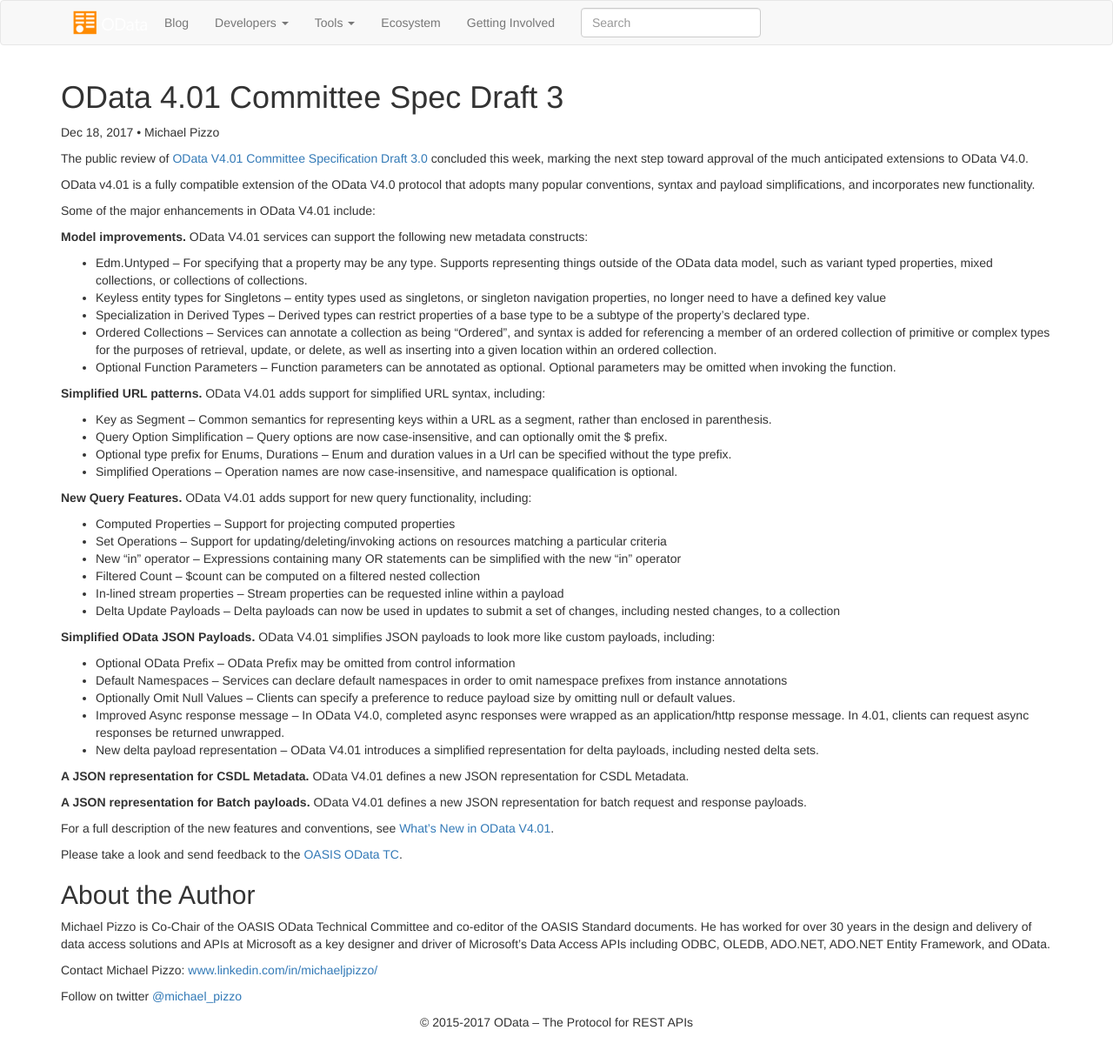
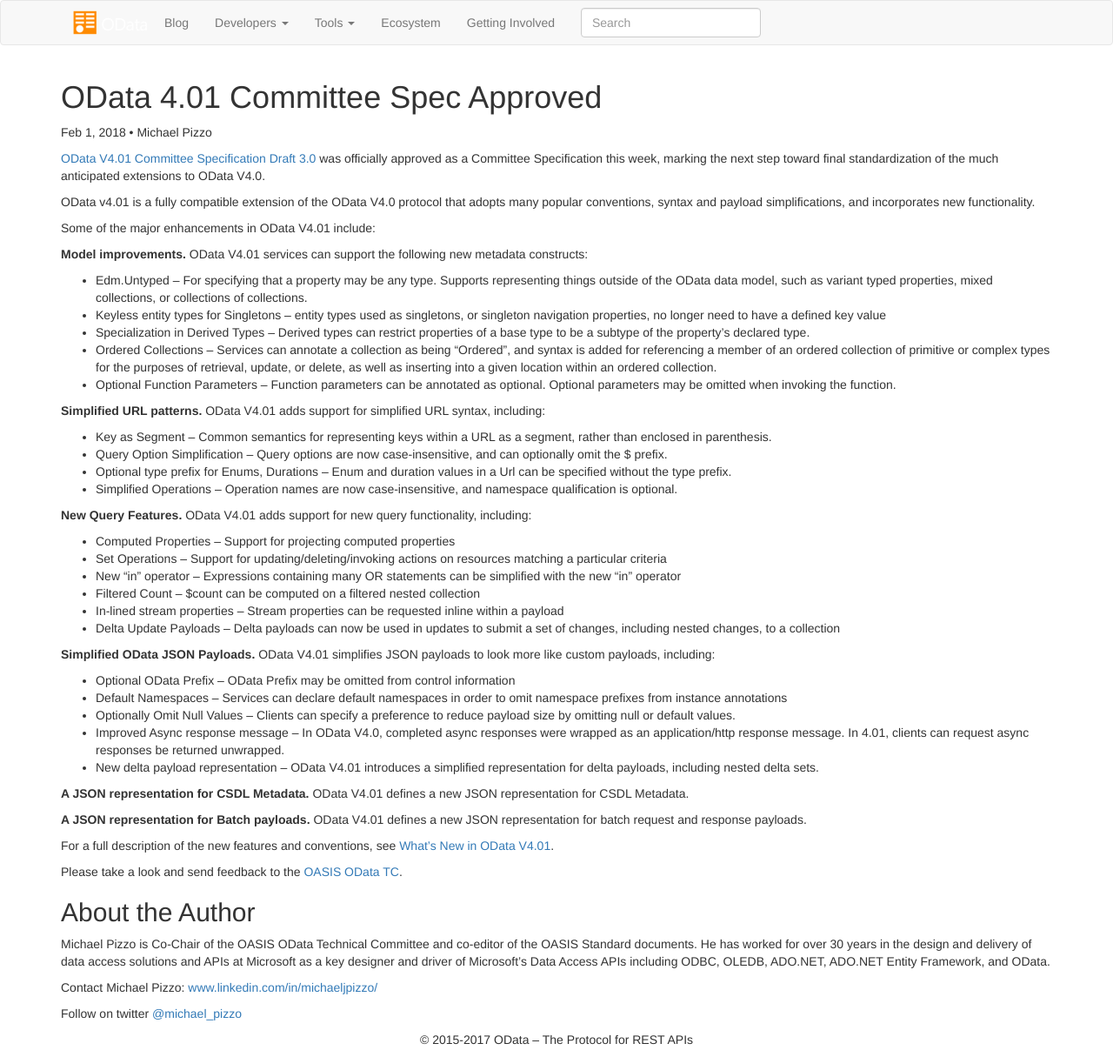
Before and after one commit to OData/odataorg.github.io, a Jekyll site: the page built from _posts/2018-2-1-OData-401-Committee-Spec-Published.md, in a window 1280 px wide. Shown: the whole page at 87% size. Built offline with Jekyll 4.4.1, drawn with Linux system fonts in a browser that asks for light colours; nearby versions of some CDN libraries; library files that are not in the unit come from our copies; comment, search, counter and statistics services are not loaded; a style sheet for code colours, icons or effects is not loaded.

Commit message:
Update 4.01 Committee spec status.

```diff
--- a/_posts/2017-12-18-OData-401-Committee-Spec-Draft-3.md
+++ b/_posts/2018-2-1-OData-401-Committee-Spec-Published.md
@@ -1,10 +1,10 @@
 ---
 layout: post
-title: OData 4.01 Committee Spec Draft 3
-date: 2017-12-18 17:59:43.000000000 +08:00
+title: OData 4.01 Committee Spec Approved
+date: 2018-2-1 17:59:43.000000000 +08:00
 author: Michael Pizzo
 ---
-The public review of [OData V4.01 Committee Specification Draft 3.0](http://docs.oasis-open.org/odata/odata/v4.01/csprd04/part1-protocol/odata-v4.01-csprd04-part1-protocol.html) concluded this week, marking the next step toward approval of the much anticipated extensions to OData V4.0.
+[OData V4.01 Committee Specification Draft 3.0](http://docs.oasis-open.org/odata/odata/v4.01/csprd04/part1-protocol/odata-v4.01-csprd04-part1-protocol.html) was officially approved as a Committee Specification this week, marking the next step toward final standardization of the much anticipated extensions to OData V4.0.
 
 OData v4.01 is a fully compatible extension of the OData V4.0 protocol that adopts many popular conventions, syntax and payload simplifications, and incorporates new functionality.
 
```
